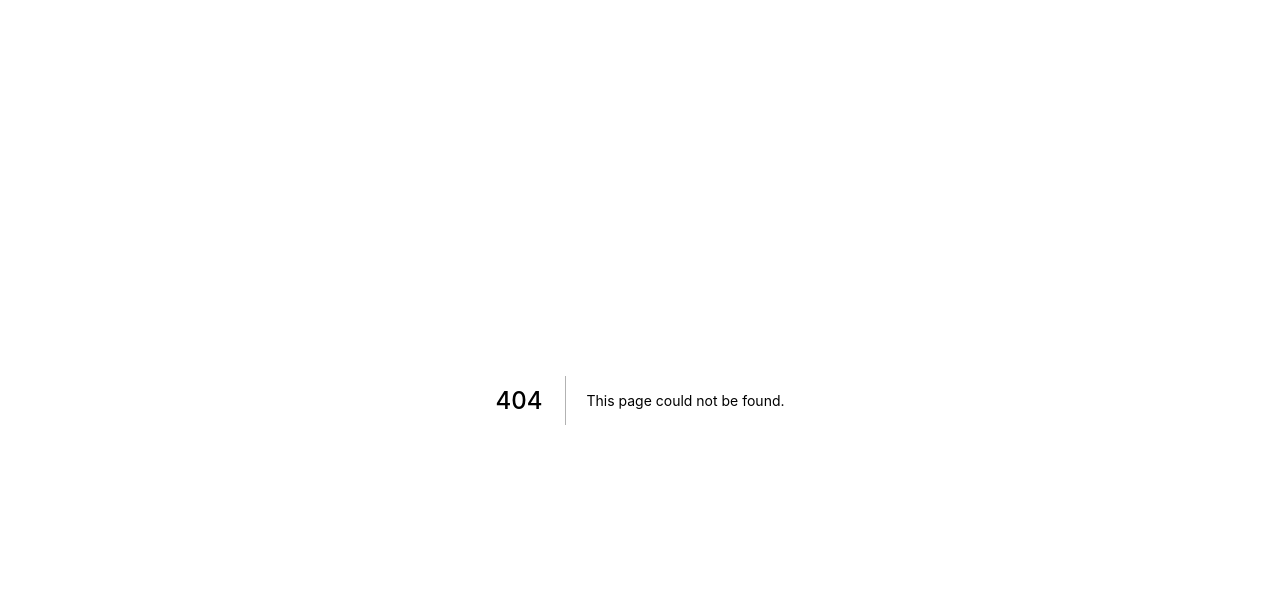
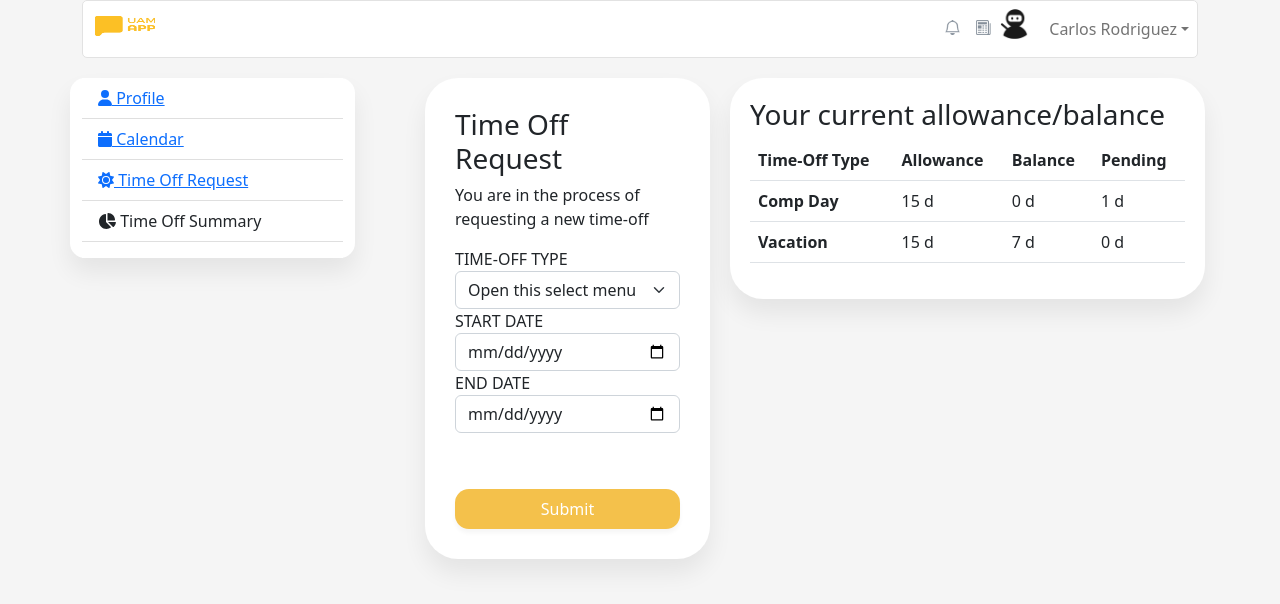
Before and after one commit to rene5394/timeoff, a Next.js app: page /bp/TimeOffRequest in a window 1280 px wide. Before the commit this address had no page. Shown: the top 604 px of the page. Built offline with nearby package versions, Linux system fonts and the light colour scheme.

Commit message:
New Time Off request and layout fixes

```diff
--- a/components/Calendar/Calendario/Calendario.tsx
+++ b/components/Calendar/Calendario/Calendario.tsx
@@ -66,7 +66,6 @@ export const Calendario = () =>{
         resources={resourceMap}
         resourceIdAccessor="resourceId"
         resourceTitleAccessor="resourceTitle"
-        AllDay="true"
       />
     </div>
 
--- a/components/Layout/NavHeader.tsx
+++ b/components/Layout/NavHeader.tsx
@@ -6,7 +6,7 @@ import { Avatar } from './Avatar/Avatar';
 export const NavHeader = () => {
     return (
 
-      <nav className="navbar navbar-expand-lg navbar-light bg-light">
+      <nav className="navbar navbar-expand-lg">
         <div className="container">
             <a href="#" className="navbar-brand">
             <Image src="/assets/img/uam.png" alt="Vercel Logo" width={60} height={20} className="d-inline-block align-text-top"/>
--- a/components/Layout/Sidebar.tsx
+++ b/components/Layout/Sidebar.tsx
@@ -27,7 +27,12 @@ export const SideBar = () => {
 
         </li>
         <li className="list-group-item">
-          <FontAwesomeIcon icon={['fas', 'sun']} /> Time Off Request
+          <Link href={'./TimeOffRequest'} >
+            <a>
+              <FontAwesomeIcon icon={['fas', 'sun']} /> Time Off Request
+            </a>
+          </Link>
+
         </li>
         <li className="list-group-item">
           <FontAwesomeIcon icon={['fas', 'chart-pie']} /> Time Off Summary
@@ -37,7 +42,6 @@ export const SideBar = () => {
         </li>
       </ul>
     </div>
-    <div className='col-1'></div>
     </>
   );
 }
--- /dev/null
+++ b/components/TimeOffRequest/MyBalance/Balance.module.css
@@ -0,0 +1,7 @@
+.balance{
+  background-color: #fff;
+  box-shadow: 0px 14px 24px rgba(0, 0, 0, 0.07);
+  border-radius: 33px;
+  height: fit-content;
+  padding: 20px;
+}
--- /dev/null
+++ b/components/TimeOffRequest/MyBalance/Balance.tsx
@@ -0,0 +1,34 @@
+import * as React from 'react';
+import Styles from './Balance.module.css';
+
+export const MyBalance = () =>{
+  return(
+    <div className={'col-5 '+ Styles.balance}>
+      <h3>Your current allowance/balance</h3>
+      <table className="table">
+        <thead>
+          <tr>
+            <th scope="col">Time-Off Type</th>
+            <th scope="col">Allowance</th>
+            <th scope="col">Balance</th>
+            <th scope="col">Pending</th>
+          </tr>
+        </thead>
+        <tbody>
+          <tr>
+            <th>Comp Day</th>
+            <td>15 d</td>
+            <td>0 d</td>
+            <td>1 d</td>
+          </tr>
+          <tr>
+            <th>Vacation</th>
+            <td>15 d</td>
+            <td>7 d</td>
+            <td>0 d</td>
+          </tr>
+        </tbody>
+      </table>
+    </div>
+  );
+}
--- /dev/null
+++ b/components/TimeOffRequest/MyBalance/index.tsx
@@ -0,0 +1 @@
+export {MyBalance} from './Balance';
--- /dev/null
+++ b/components/TimeOffRequest/Request/Request.module.css
@@ -0,0 +1,18 @@
+.Request{
+  background-color: #fff;
+  box-shadow: 0px 14px 24px rgba(0, 0, 0, 0.07);
+  border-radius: 33px;
+  padding: 30px;
+  margin-right: 20px;
+}
+.submitBtn{
+  width: 100%;
+  height: 40px;
+  margin-top: 25%;
+  background: #F4C14B;
+  border: #F4C14B;
+  /* Shadow01 */
+
+  box-shadow: 0px 4px 4px rgba(0, 0, 0, 0.04);
+  border-radius: 14px;
+}
--- /dev/null
+++ b/components/TimeOffRequest/Request/Request.tsx
@@ -0,0 +1,28 @@
+import * as react from 'react';
+import Styles from './Request.module.css';
+
+
+
+export const Request= () => {
+  return(
+    <>
+    <div className={'col-3 ' + Styles.Request}>
+      <h3>Time Off Request</h3>
+      <p>You are in the process of requesting a new time-off</p>
+      <form action="">
+        <label htmlFor="type">TIME-OFF TYPE</label>
+        <select className="form-select" id='type' aria-label="Default select example">
+          <option defaultValue={'Open'}>Open this select menu</option>
+          <option value="1">Comp Day</option>
+          <option value="2">Vacation</option>
+        </select>
+        <label htmlFor="Start">START DATE</label>
+        <input className={'form-control '} type="date" name="Start" id="Start" />
+        <label htmlFor="End">END DATE</label>
+        <input className={'form-control '} type="date" name="End" id="End" />
+        <button className={'btn btn-dark ' + Styles.submitBtn}>Submit</button>
+      </form>
+    </div>
+    </>
+  );
+}
--- /dev/null
+++ b/components/TimeOffRequest/Request/index.tsx
@@ -0,0 +1 @@
+export {Request} from './Request';
--- /dev/null
+++ b/pages/bp/TimeOffRequest.tsx
@@ -0,0 +1,27 @@
+import * as React from 'react';
+import type { NextPage } from 'next';
+import Head from 'next/head';
+import { NavHeader } from '../../components/Layout/NavHeader';
+import { SideBar } from '../../components/Layout/Sidebar';
+import { Request } from '../../components/TimeOffRequest/Request';
+import { MyBalance } from '../../components/TimeOffRequest/MyBalance';
+
+const timeOffRequest: NextPage = () => {
+  return (
+    <div className='container'>
+      <Head>
+        <title>Time Off Request | Time Off App</title>
+        <meta name="description" content="Generated by create next app" />
+        <link rel="icon" href="/favicon.ico" />
+      </Head>
+      <NavHeader></NavHeader>
+      <div className='body row'>
+        <SideBar/>
+        <Request />
+        <MyBalance />
+      </div>
+
+    </div>
+  )
+}
+export default timeOffRequest;
--- a/pages/bp/profile.tsx
+++ b/pages/bp/profile.tsx
@@ -12,7 +12,7 @@ const Profile: NextPage = () => {
   return (
     <div className='container'>
       <Head>
-        <title>Create Next App</title>
+        <title>Profile | Time Off App</title>
         <meta name="description" content="Generated by create next app" />
         <link rel="icon" href="/favicon.ico" />
       </Head>
--- a/styles/global.css
+++ b/styles/global.css
@@ -5,6 +5,7 @@ nav{
   background-color: #fff !important;
   border: 1px solid #E2E2E2;
   border-radius: 5px;
+  width: 100%;
 }
 .body{
   margin-top: 20px;
@@ -16,6 +17,7 @@ nav{
   -webkit-box-shadow: 0px 14px 24px rgba(0, 0, 0, 0.07);
   -moz-box-shadow: 0px 14px 24px rgba(0, 0, 0, 0.07);
   height: fit-content;
+  margin-right: 70px;
 }
 .Active{
   color: #FCC025;
```
Also changed, not shown: 1 other file (tests, documents, lock files or other folders).
